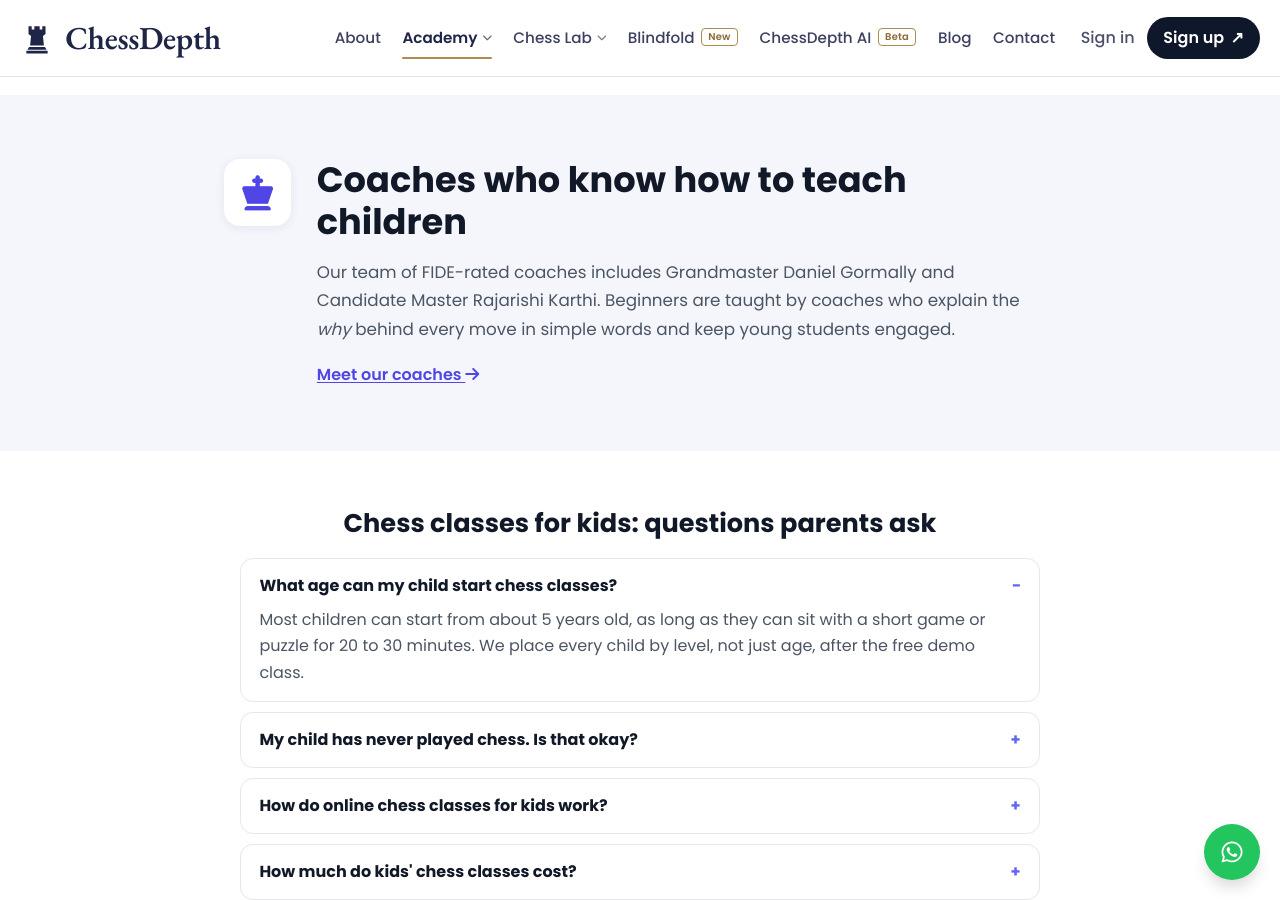
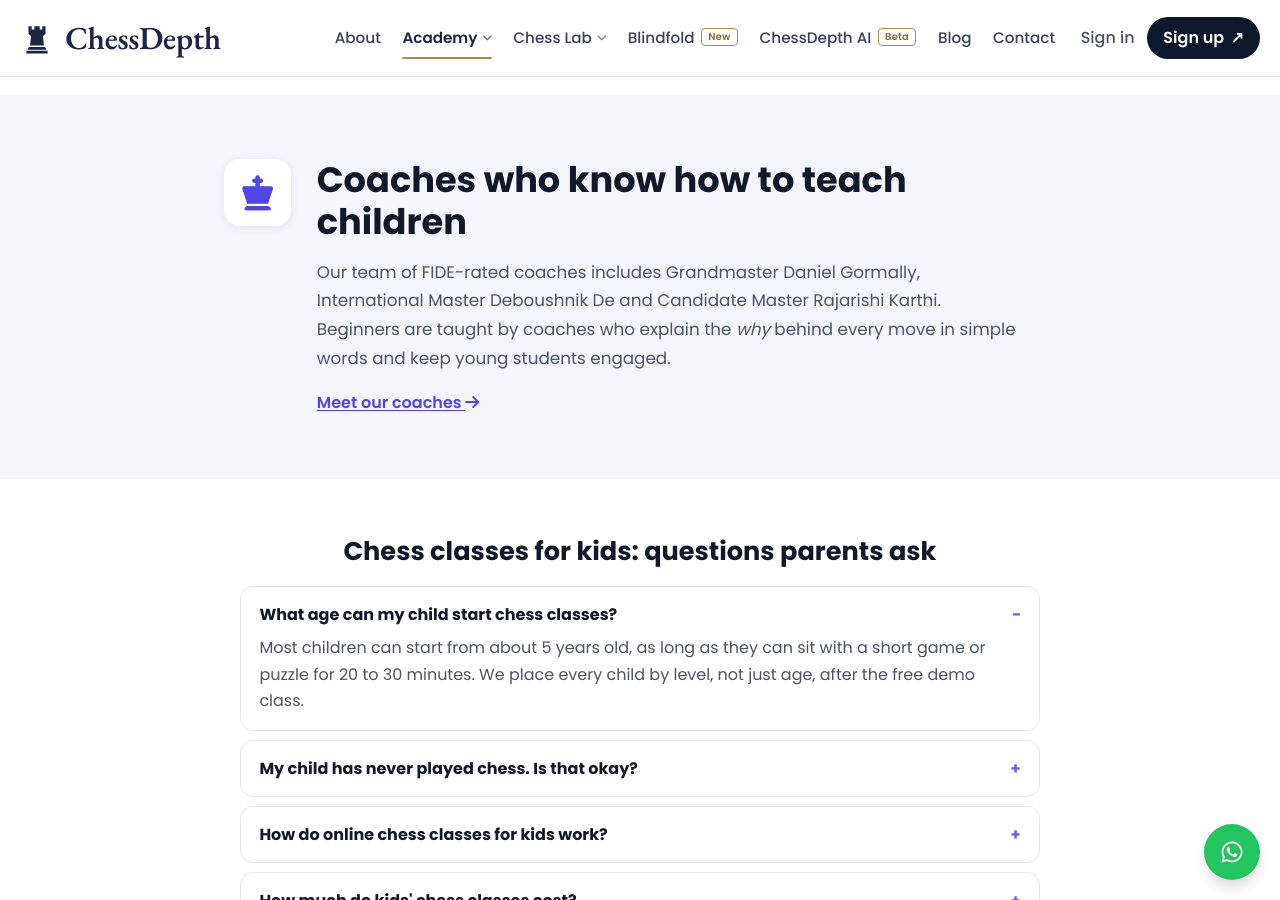
Before and after one commit to Sourabhjoshi1/Chess-Depth, a Jekyll site: the page built from pages/kids.html, in a window 1280 px wide and 900 px high, scrolled down 3386 px. Built offline with Jekyll 4.4.1, drawn with Linux system fonts in a browser that asks for light colours.

Commit message:
Coaches: add IM Deboushnik De
Co-Authored-By: Claude Fable 5.2 <noreply@anthropic.com>
Claude-Session: https://claude.ai/code/session_017ZwxdNZGtw2tXrZdE2ZP9f

```diff
--- a/pages/about.html
+++ b/pages/about.html
@@ -189,6 +189,7 @@ page_css: about
       </div>
       <div class="grid sm:grid-cols-2 lg:grid-cols-3 gap-5 text-center">
         <div class="ab-card p-5 border border-gray-100"><p class="text-xs font-bold text-yellow-700 uppercase">Grandmaster</p><p class="font-bold mt-1">GM Daniel Gormally</p><p class="text-xs text-gray-500 mt-1">Strategy &amp; endgames</p></div>
+        <div class="ab-card p-5 border border-gray-100"><p class="text-xs font-bold text-yellow-700 uppercase">International Master</p><p class="font-bold mt-1">IM Deboushnik De</p><p class="text-xs text-gray-500 mt-1">FIDE 2429 &middot; tournament preparation</p></div>
         <div class="ab-card p-5 border border-gray-100"><p class="text-xs font-bold text-indigo-600 uppercase">Candidate Master</p><p class="font-bold mt-1">CM Rajarishi Karthi</p><p class="text-xs text-gray-500 mt-1">Fundamentals &amp; tactics</p></div>
         <div class="ab-card p-5 border border-gray-100"><p class="text-xs font-bold text-indigo-600 uppercase">Founder</p><p class="font-bold mt-1">AFM Sourabh Joshi</p><p class="text-xs text-gray-500 mt-1">Tactics &amp; planning</p></div>
         <div class="ab-card p-5 border border-gray-100"><p class="text-xs font-bold text-indigo-600 uppercase">Senior Coach</p><p class="font-bold mt-1">Lomesh Joshi</p><p class="text-xs text-gray-500 mt-1">Fundamentals, calculation &amp; endgames</p></div>
--- a/pages/kids.html
+++ b/pages/kids.html
@@ -142,7 +142,7 @@ faq:
     <i class="fas fa-chess-king"></i>
     <div>
       <h2 class="kd-h2 kd-left">Coaches who know how to teach children</h2>
-      <p class="kd-lead kd-left">Our team of FIDE-rated coaches includes Grandmaster Daniel Gormally and Candidate Master Rajarishi Karthi. Beginners are taught by coaches who explain the <em>why</em> behind every move in simple words and keep young students engaged.</p>
+      <p class="kd-lead kd-left">Our team of FIDE-rated coaches includes Grandmaster Daniel Gormally, International Master Deboushnik De and Candidate Master Rajarishi Karthi. Beginners are taught by coaches who explain the <em>why</em> behind every move in simple words and keep young students engaged.</p>
       <p class="kd-more"><a href="/coaches/">Meet our coaches <i class="fas fa-arrow-right"></i></a></p>
     </div>
   </div>
```
Also changed, not shown: pages/coaches.html (+24 -2 lines).
